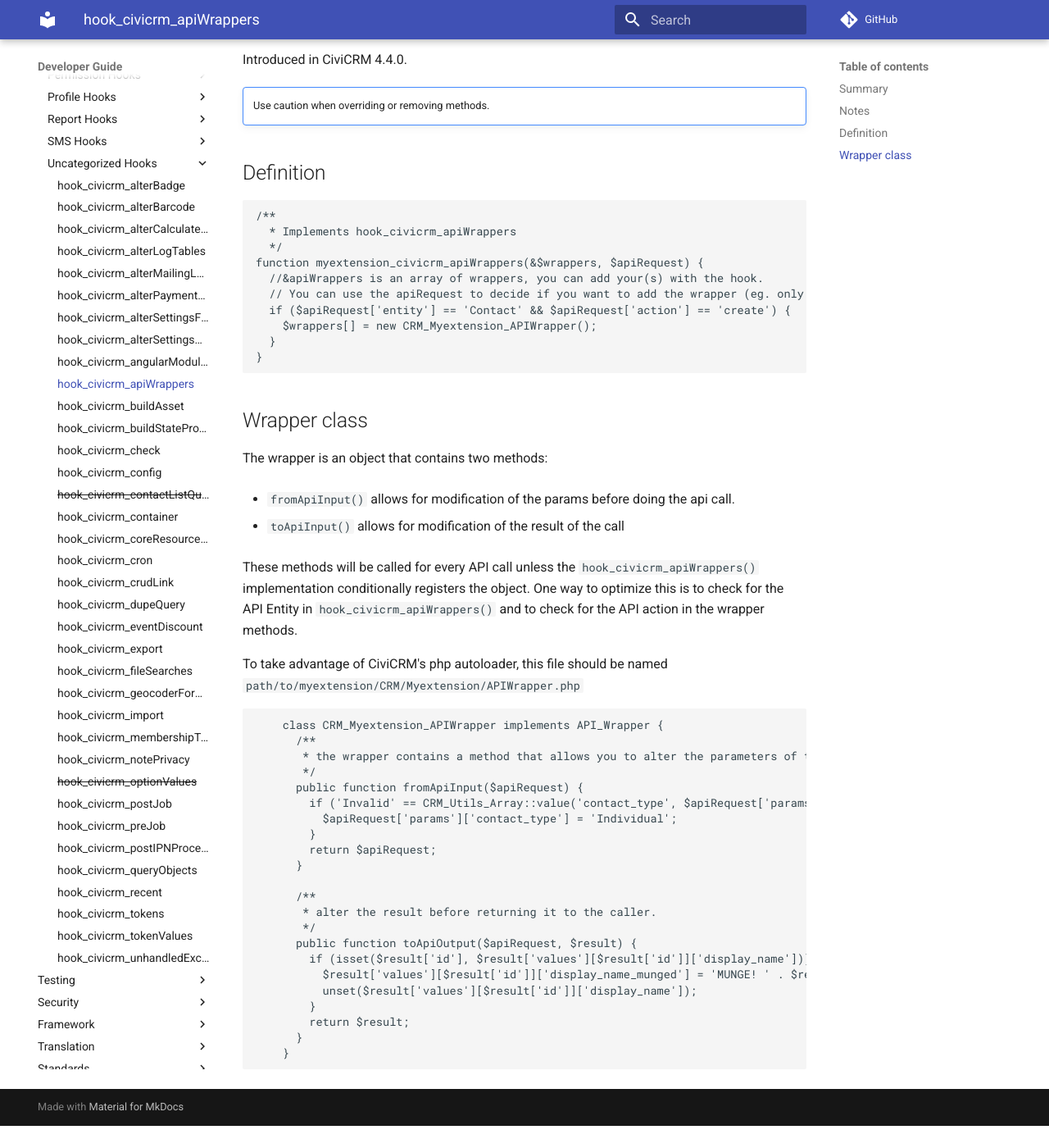
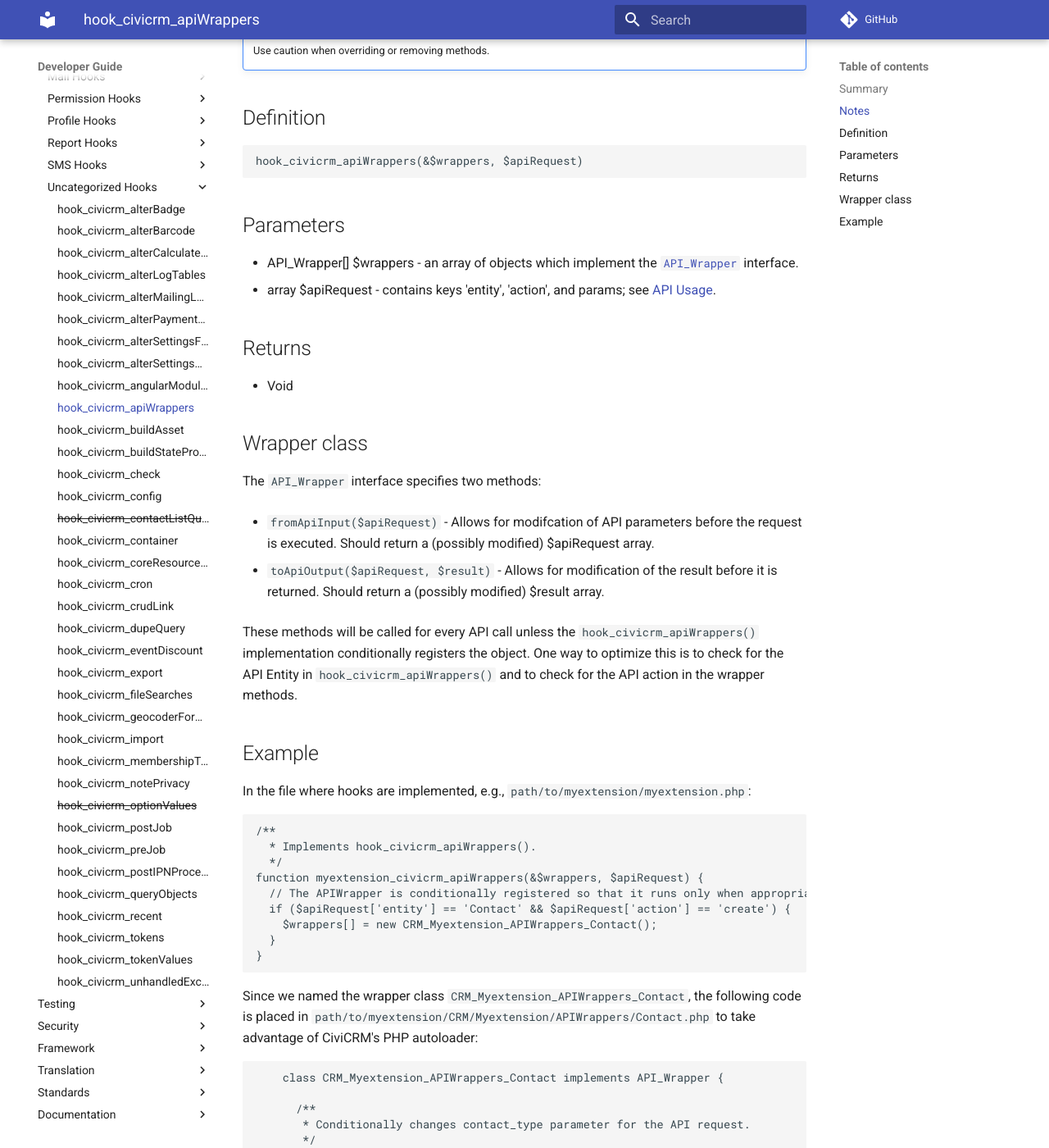
Before and after one commit to civicrm/civicrm-dev-docs, an MkDocs documentation site: the page built from docs/hooks/hook_civicrm_apiWrappers.md, in a window 1280 px wide and 1400 px high, scrolled down 380 px. Shown: the whole window at 82% size. Built offline with MkDocs 1.6.1 and Material for MkDocs 9.7.7, drawn with Linux system fonts in a browser that asks for light colours; comment, search, counter and statistics services are not loaded; old or Windows-style settings are respelled for this version of MkDocs; before the commit the page ends 1753 px from its top, so only the background shows below that; some of the changed text lies outside the part shown.

Commit message:
Corrected errors in and reorganized hook_civicrm_apiWrappers() documentation
- Updated incorrect interface method name.
- Reorganized to match the de facto standard apparent on other hook pages.
- General content improvements.

````diff
--- a/docs/hooks/hook_civicrm_apiWrappers.md
+++ b/docs/hooks/hook_civicrm_apiWrappers.md
@@ -2,11 +2,9 @@
 
 ## Summary
 
-This hook allows you to add, override, or remove methods to be called before and after api calls &mdash; and to modify either the parameters or the result of the call.
+This hook allows you to add, override, or remove methods to be called before and after API calls &mdash; and to modify either the parameters or the result of the call.
 
 ## Notes
-
-The methods must be implemented on an `API_Wrapper` object which is added to the array passed by-reference. See below for more information on the `API_Wrapper` class.
 
 Introduced in CiviCRM 4.4.0.
 
@@ -15,36 +13,55 @@
 
 ## Definition
 
+    hook_civicrm_apiWrappers(&$wrappers, $apiRequest)
+
+## Parameters
+
+- API_Wrapper[] $wrappers - an array of objects which implement the [`API_Wrapper`](#wrapper-class) interface.
+- array $apiRequest - contains keys 'entity', 'action', and params; see [API Usage](/api/usage.md).
+
+## Returns
+
+- Void
+
+## Wrapper class
+
+The `API_Wrapper` interface specifies two methods:
+
+ * `fromApiInput($apiRequest)`  - Allows for modifcation of API parameters before the request is executed.
+   Should return a (possibly modified) $apiRequest array.
+
+ * `toApiOutput($apiRequest, $result)` - Allows for modification of the result before it is returned.
+   Should return a (possibly modified) $result array.
+
+These methods will be called for every API call unless the `hook_civicrm_apiWrappers()` implementation
+conditionally registers the object. One way to optimize this is to check for the API Entity in
+`hook_civicrm_apiWrappers()` and to check for the API action in the wrapper methods.
+
+## Example
+
+In the file where hooks are implemented, e.g., `path/to/myextension/myextension.php`:
+
 ```php
 /**
-  * Implements hook_civicrm_apiWrappers
+  * Implements hook_civicrm_apiWrappers().
   */
 function myextension_civicrm_apiWrappers(&$wrappers, $apiRequest) {
-  //&apiWrappers is an array of wrappers, you can add your(s) with the hook.
-  // You can use the apiRequest to decide if you want to add the wrapper (eg. only wrap api.Contact.create)
+  // The APIWrapper is conditionally registered so that it runs only when appropriate
   if ($apiRequest['entity'] == 'Contact' && $apiRequest['action'] == 'create') {
-    $wrappers[] = new CRM_Myextension_APIWrapper();
+    $wrappers[] = new CRM_Myextension_APIWrappers_Contact();
   }
 }
 ```
 
-## Wrapper class
-
-The wrapper is an object that contains two methods:
-
- * `fromApiInput()` allows for modification of the params before doing the api call.
-
- * `toApiInput()` allows for modification of the result of the call
-
-These methods will be called for every API call unless the `hook_civicrm_apiWrappers()` implementation conditionally registers the object. One way to optimize this is to check for the API Entity in `hook_civicrm_apiWrappers()` and to check for the API action in the wrapper methods.
-
-To take advantage of CiviCRM's php autoloader, this file should be named
-`path/to/myextension/CRM/Myextension/APIWrapper.php`
+Since we named the wrapper class `CRM_Myextension_APIWrappers_Contact`, the following code is placed in
+`path/to/myextension/CRM/Myextension/APIWrappers/Contact.php` to take advantage of CiviCRM's PHP autoloader:
 
 ```php
-    class CRM_Myextension_APIWrapper implements API_Wrapper {
+    class CRM_Myextension_APIWrappers_Contact implements API_Wrapper {
+
       /**
-       * the wrapper contains a method that allows you to alter the parameters of the api request (including the action and the entity)
+       * Conditionally changes contact_type parameter for the API request.
        */
       public function fromApiInput($apiRequest) {
         if ('Invalid' == CRM_Utils_Array::value('contact_type', $apiRequest['params'])) {
@@ -54,7 +71,7 @@
       }
 
       /**
-       * alter the result before returning it to the caller.
+       * Munges the result before returning it to the caller.
        */
       public function toApiOutput($apiRequest, $result) {
         if (isset($result['id'], $result['values'][$result['id']]['display_name'])) {
````
